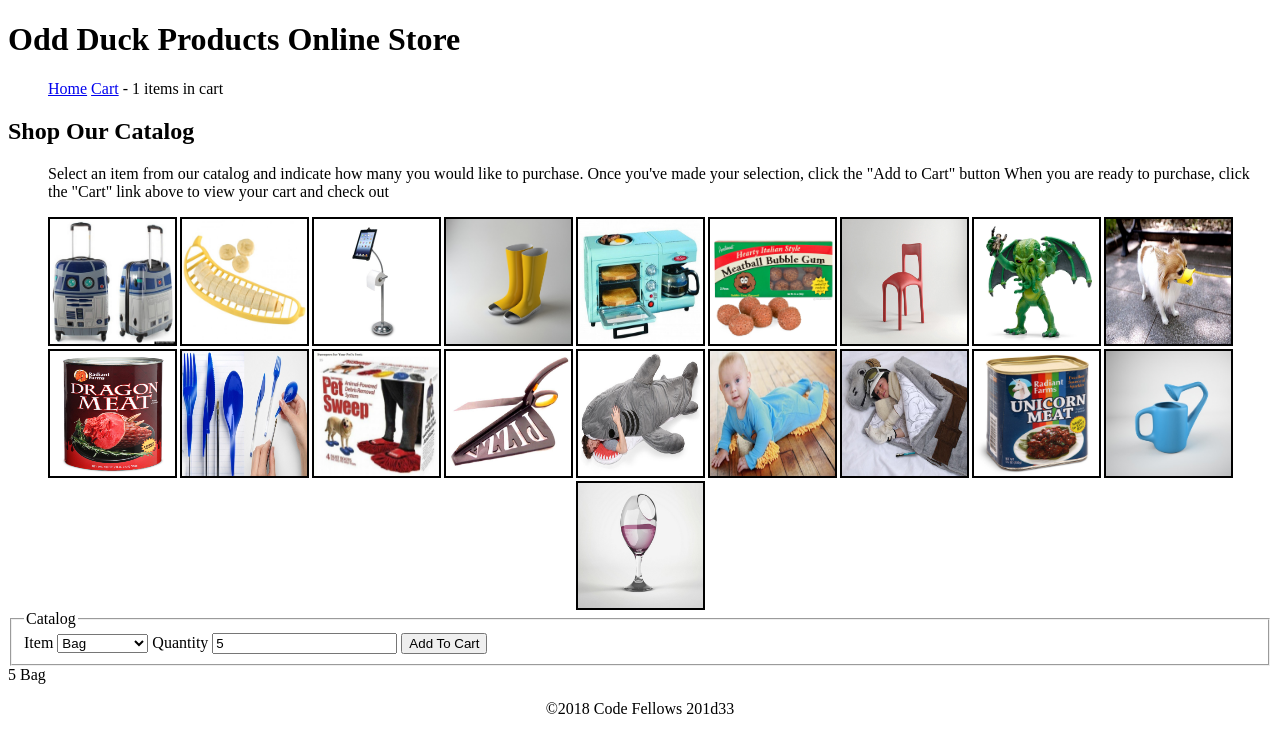
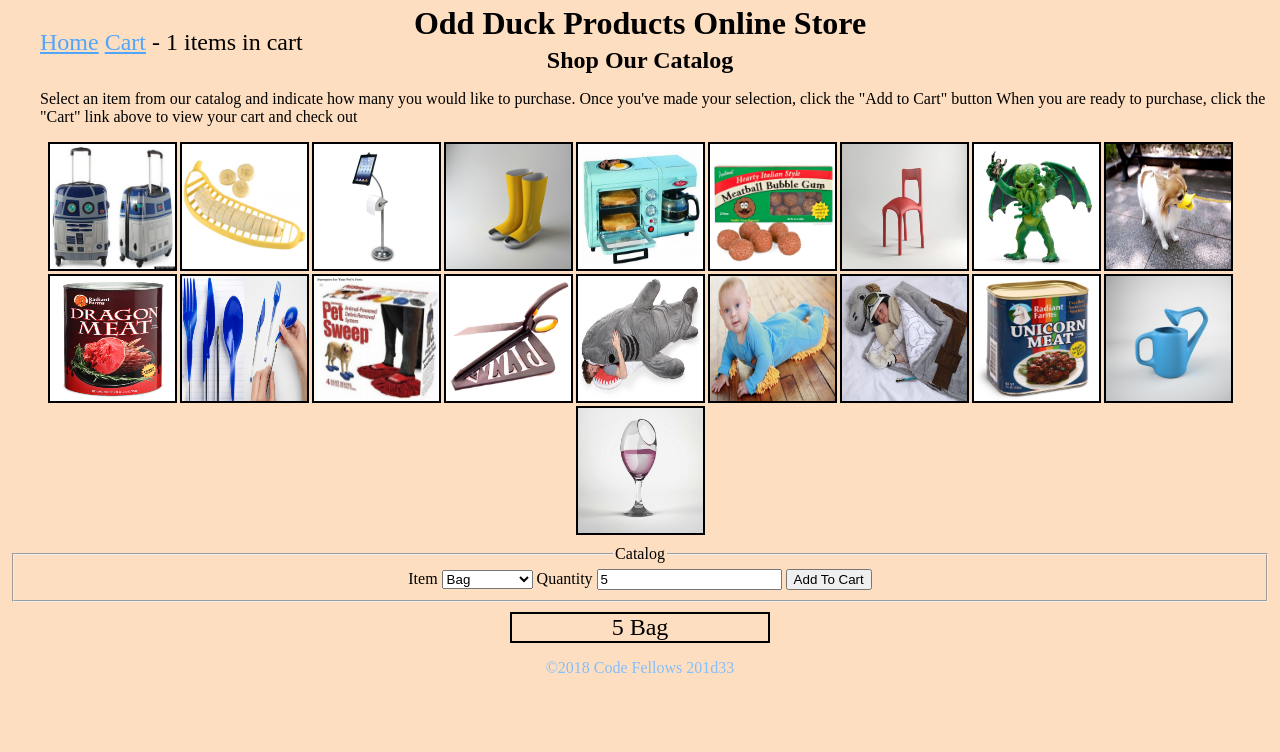
Before and after one commit to tyler-bennett52/201-lab-14, a plain HTML site: page index.html in a window 1280 px wide. Both pictures are taken after typing "5" into the empty fields and a click on the input "Add To Cart". Drawn offline with Linux system fonts and the light colour scheme.

Commit message:
css changes

```diff
--- a/css/home.css
+++ b/css/home.css
@@ -1,13 +1,38 @@
+body {
+  background-color: hsla(30, 95%, 75%, .5);
+  margin: 0;
+}
+
+h1 {
+  text-align: center;
+  margin: 5px;
+}
+
+ul {
+ position: absolute;
+ top: 5px;
+ font-size: 1.5rem;
+}
+
+a {color: hsla(210, 95%, 65%, 1);}
+
 .product-img {
   width: 125px;
   height: 125px;
   border: 2px black solid;
+  transition: .2s;
+}
+
+.product-img:hover {
+  box-shadow: rgba(0, 0, 0, 0.56) 0px 22px 70px 4px;
+  border: 4px hsla(30, 95%, 75%, 1) solid;
+  margin: 0;
 }
 
 .img-holder {
   display: flex;
   flex-wrap: wrap;
-  margin: 0 auto;
+  margin: 0 25px;
   justify-content: center;
   gap: 3px;
 }
@@ -17,10 +42,25 @@ li {
 }
 
 
+form {
+  text-align: center;
+  margin: 10px;
+}
 
+#cartContents {
+  text-align: center;
+  font-size: 1.5rem;
+}
 
+.cart-card {
+  width: 20%;
+  text-align: center;
+  margin: 0 auto;
+  border: 2px black solid;
+}
 
 footer {
   text-align: center;
   height: 3vh;
+  color: hsla(210, 95%, 75%, 1);
 }
--- a/js/catalog.js
+++ b/js/catalog.js
@@ -58,6 +58,7 @@ function updateCartPreview() {
   let qtySelection = qtyElement.value;
   // TODO: Add a new element to the cartContents div with that information
   let newCartContent = document.createElement('div');
+  newCartContent.classList.add('cart-card')
   newCartContent.innerText = `${qtySelection} ${itemSelection}`;
   cartContents.appendChild(newCartContent);
 }
```
Also changed, not shown: 1 other file.
